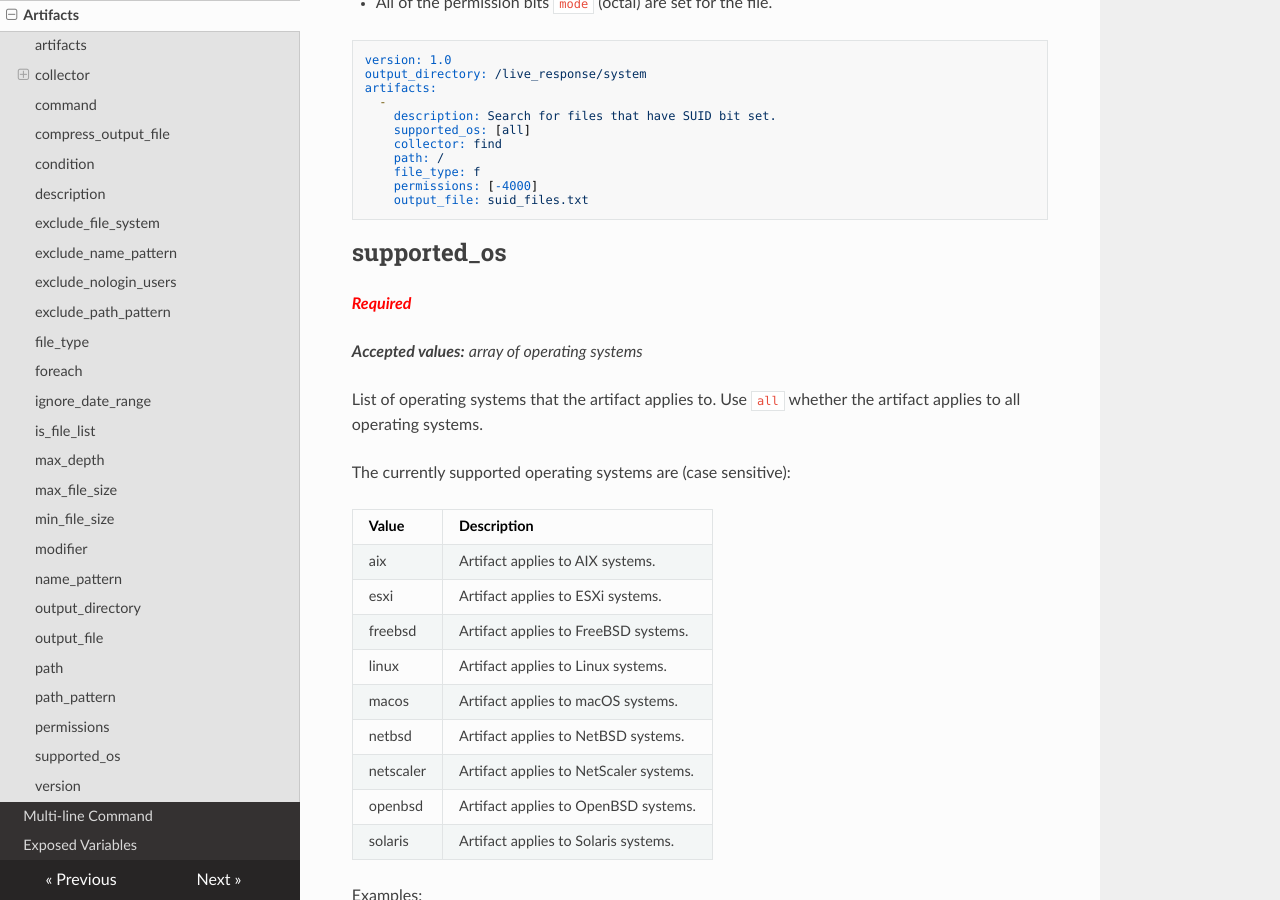
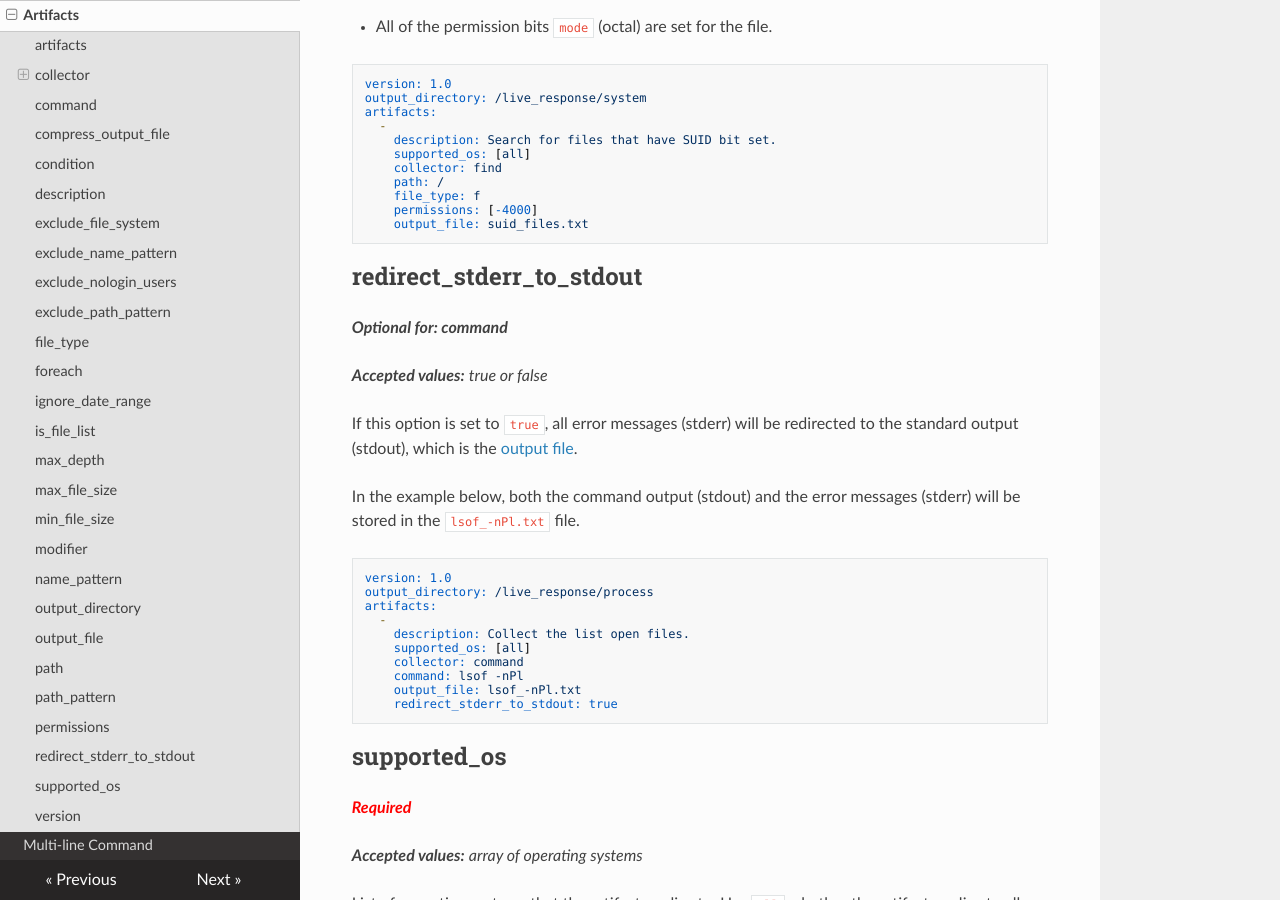
Before and after one commit to tclahr/uac-docs, an MkDocs documentation site: the page built from docs/artifacts.md, in a window 1280 px wide and 900 px high, scrolled down 20622 px. Built offline with MkDocs 1.6.1, drawn with Linux system fonts in a browser that asks for light colours; nearby versions of some CDN libraries; some of the changed text lies outside the part shown.

Commit message:
feat: add redirect_stderr_to_stdout propery
Added the new 'redirect_stderr_to_stdout' property, an optional feature available exclusively for the command collector. When set to true, this property redirects all error messages (stderr) to standard output (stdout), ensuring they are written to the output file.

````diff
--- a/docs/artifacts.md
+++ b/docs/artifacts.md
@@ -77,6 +77,7 @@ Optional fields:
 - [exclude_nologin_users](#exclude_nologin_users)
 - [foreach](#foreach)
 - [output_file](#output_file)
+- [redirect_stderr_to_stdout](#redirect_stderr_to_stdout)
 
 ### find based collectors
 
@@ -918,6 +919,28 @@ artifacts:
     output_file: suid_files.txt
 ```
 
+## redirect_stderr_to_stdout
+<span class="optional">Optional for: command</span>
+
+**_Accepted values:_** _true or false_
+
+If this option is set to ```true```, all error messages (stderr) will be redirected to the standard output (stdout), which is the [output file](#output_file).
+
+In the example below, both the command output (stdout) and the error messages (stderr) will be stored in the ```lsof_-nPl.txt``` file.
+
+```yaml
+version: 1.0
+output_directory: /live_response/process
+artifacts:
+  -
+    description: Collect the list open files.
+    supported_os: [all]
+    collector: command
+    command: lsof -nPl
+    output_file: lsof_-nPl.txt
+    redirect_stderr_to_stdout: true
+```
+
 ## supported_os
 <span class="required">Required</span>
 
````
